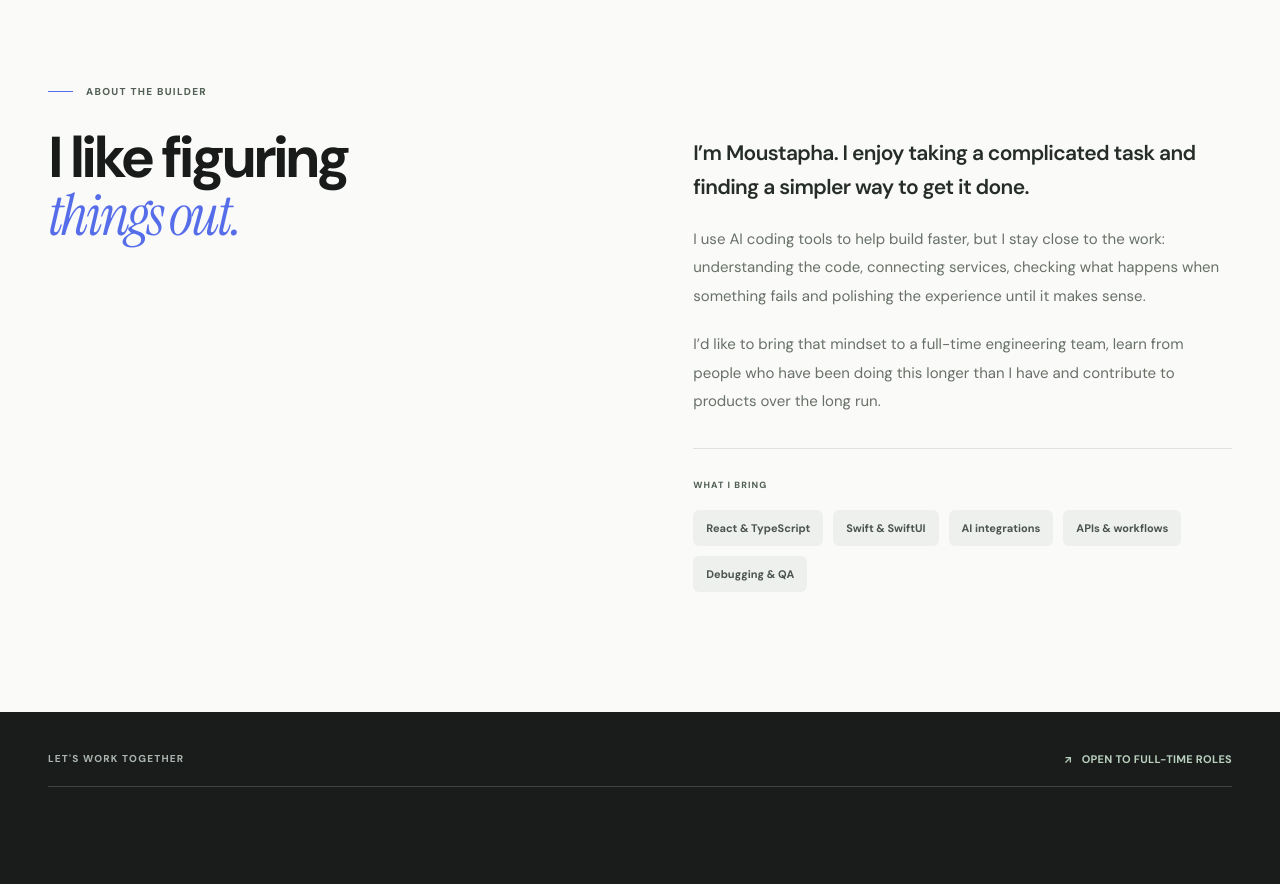
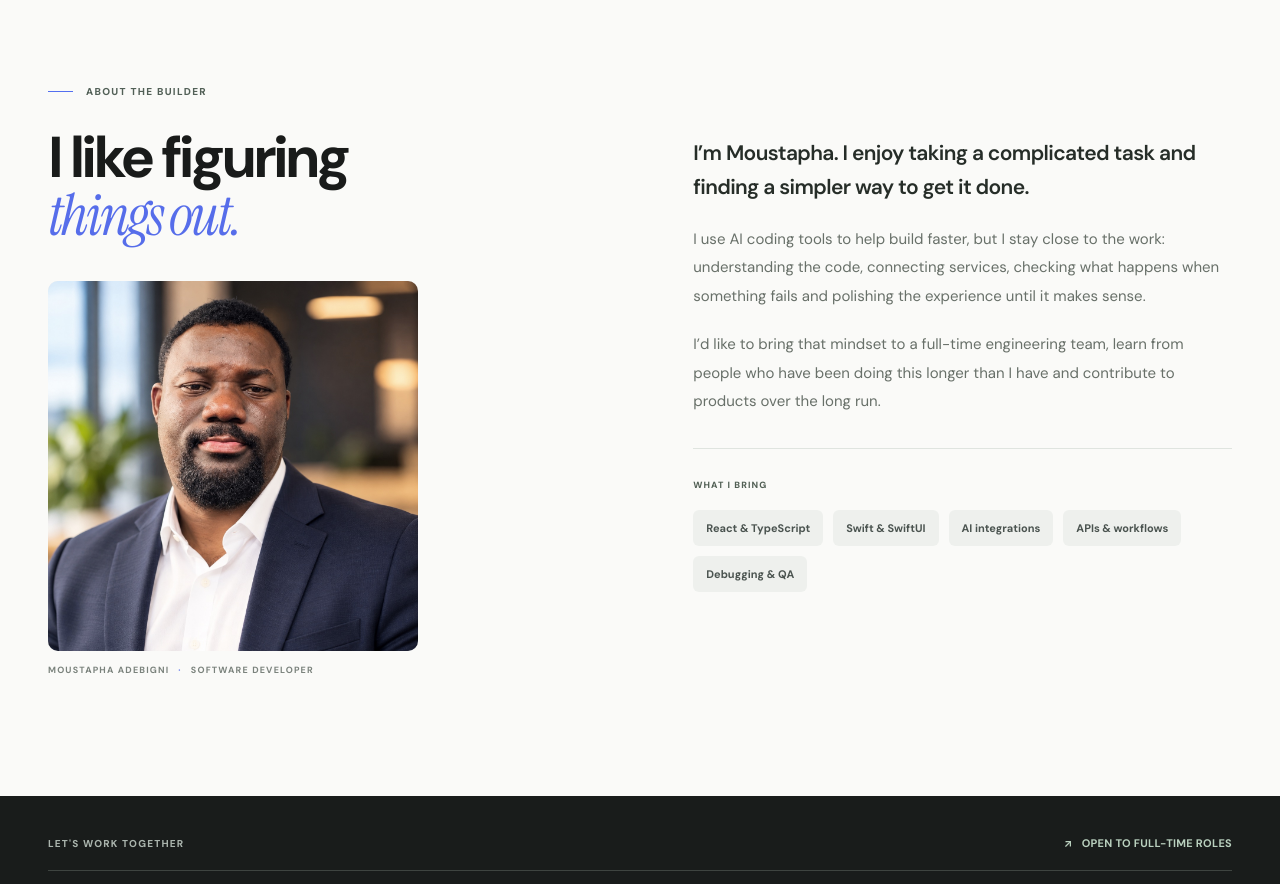
Before and after one commit to rodthenewcomer/portfolio, a React (Vite) app: page / in a window 1280 px wide. Shown: the part 3800-4684 px from the top of the page. Built offline with nearby package versions, Linux system fonts and the light colour scheme.

Commit message:
Add professional portrait to about section (#7)
Co-authored-by: Moustapha Adebigni <221880010+rodthenewcomer@users.noreply.github.com>

```diff
--- a/src/App.tsx
+++ b/src/App.tsx
@@ -238,7 +238,7 @@ function Approach() {
 function About() {
   return <section className="about-section section-pad container" id="about">
     <SectionLabel index="03">ABOUT THE BUILDER</SectionLabel>
-    <div className="about-grid" data-reveal><div><h2>I like figuring<br/><em>things out.</em></h2></div><div className="about-copy">
+    <div className="about-grid" data-reveal><div className="about-intro"><h2>I like figuring<br/><em>things out.</em></h2><figure className="about-portrait"><img src="/images/moustapha-portrait.jpg" alt="Portrait of Moustapha Adebigni" loading="lazy" decoding="async" width="1254" height="1254" /><figcaption>MOUSTAPHA ADEBIGNI <span>·</span> SOFTWARE DEVELOPER</figcaption></figure></div><div className="about-copy">
       <p className="about-lead">I’m Moustapha. I enjoy taking a complicated task and finding a simpler way to get it done.</p>
       <p>I use AI coding tools to help build faster, but I stay close to the work: understanding the code, connecting services, checking what happens when something fails and polishing the experience until it makes sense.</p>
       <p>I’d like to bring that mindset to a full-time engineering team, learn from people who have been doing this longer than I have and contribute to products over the long run.</p>
--- a/src/styles.css
+++ b/src/styles.css
@@ -573,3 +573,11 @@ button{border:0}
 .project-gallery-crown figure{max-width:390px}
 @media(max-width:700px){.project-photo figcaption{font-size:8px}.project-card .project-photo{min-height:190px}.project-card .project-photo img{height:210px;min-height:210px;max-height:210px}.case-visual .project-photo,.case-visual .project-photo img{min-height:230px}.project-gallery{padding-bottom:45px}.project-gallery-grid{grid-template-columns:minmax(0,1fr)}.project-gallery-crown figure{max-width:none}}
 @media(prefers-reduced-motion:reduce){.project-photo img{transition:none!important}.project-card:hover .project-photo img{transform:none!important}}
+
+/* Personal portrait — quiet editorial treatment */
+.about-intro{min-width:0}
+.about-portrait{margin:35px 0 0;max-width:370px}
+.about-portrait img{display:block;width:100%;height:auto;aspect-ratio:1;object-fit:cover;object-position:center 37%;border-radius:10px;filter:saturate(.9);background:#e7e9e7}
+.about-portrait figcaption{display:flex;align-items:center;gap:9px;margin-top:13px;color:#7a827c;font-size:9px;font-weight:700;letter-spacing:.13em}
+.about-portrait figcaption span{color:#566dea}
+@media(max-width:700px){.about-portrait{max-width:310px;margin-top:27px}}
```
Also changed, not shown: public/images/moustapha-portrait.jpg (added).
